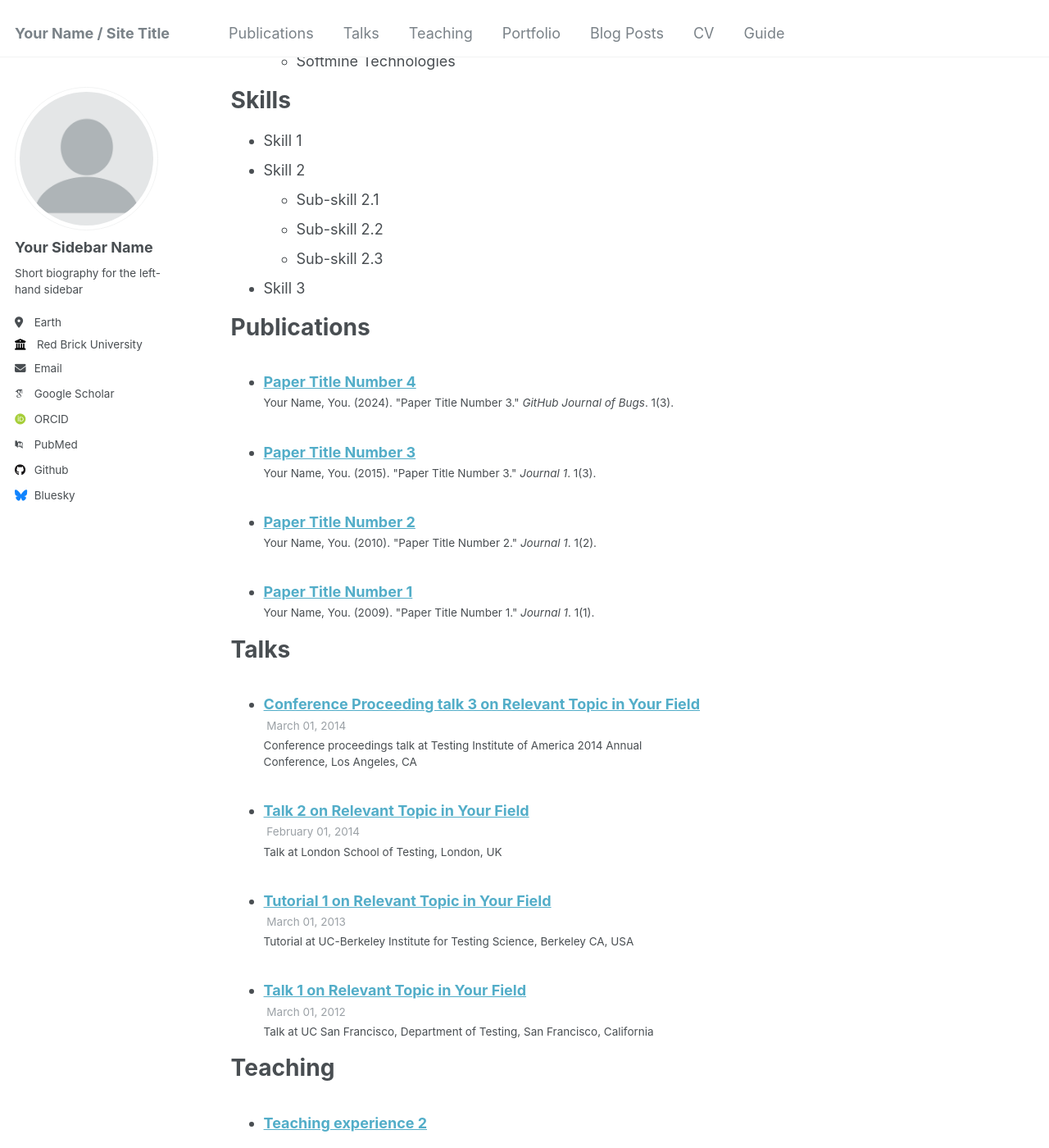
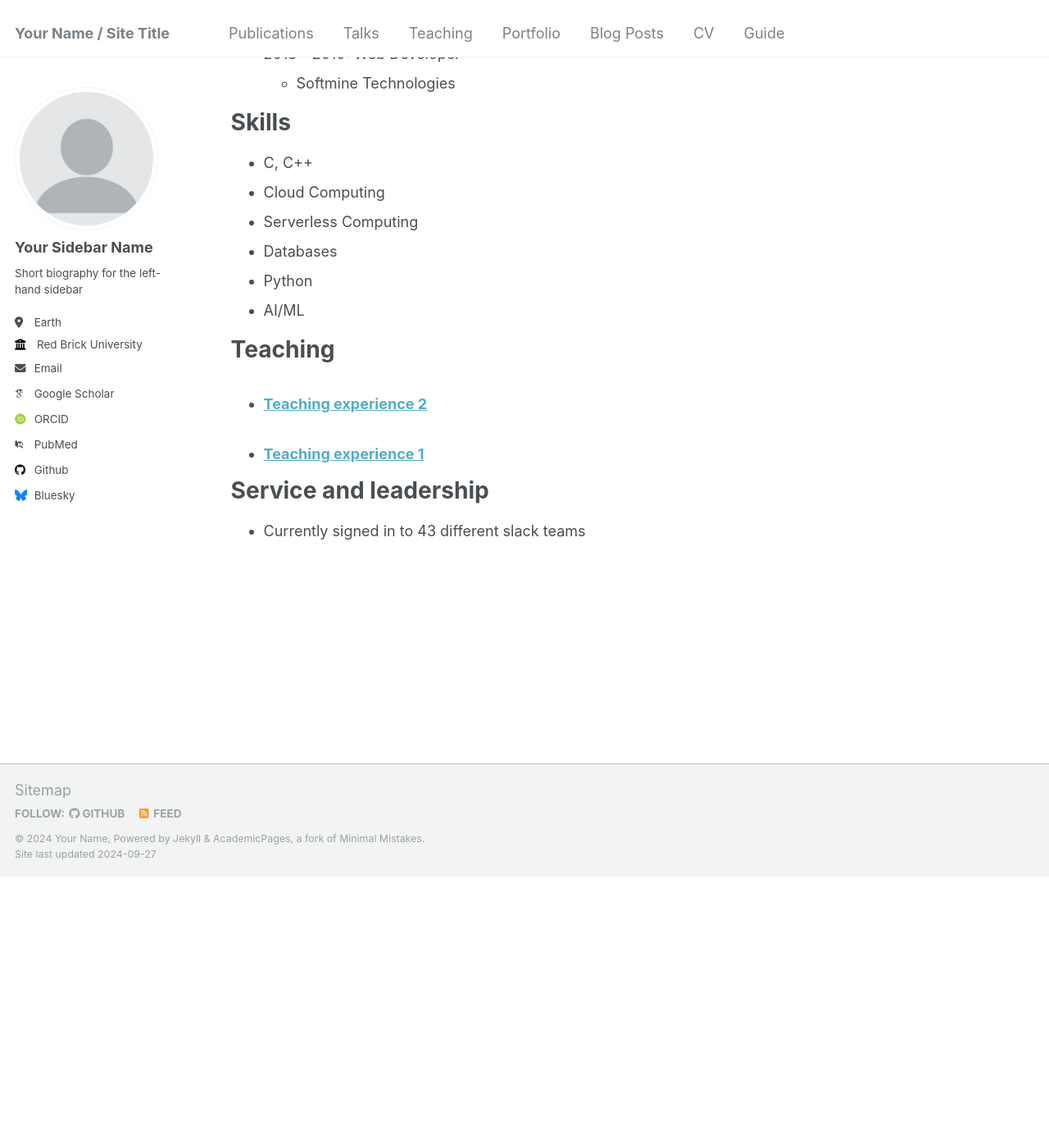
Before and after one commit to im-rikesh/im-rikesh.github.io, a Jekyll site: the page built from _pages/cv.md, in a window 1280 px wide and 1400 px high, scrolled down 560 px. Shown: the whole window at 82% size. Built offline with Jekyll 4.4.1, drawn with Linux system fonts in a browser that asks for light colours; some web fonts are replaced; after the commit the page ends 1629 px from its top, so only the background shows below that; some of the changed text lies outside the part shown.

Commit message:
Update cv.md

```diff
--- a/_pages/cv.md
+++ b/_pages/cv.md
@@ -16,10 +16,10 @@ Education
 
 Work experience
 ======
-* Spring 2024: Academic Pages Collaborator
-  * Github University
-  * Duties includes: Updates and improvements to template
-  * Supervisor: The Users
+* 2023 - Present: Teaching Assistant
+  * New Jersey Institute of Technology
+  * Duties include: Teaching and Grading
+  * Courses: Cloud Computing (CS 6), Intensive Programming in Linux(), Computer Programming Language (CS 635), Intro to Computer Science in C++ (CS 115), (CS 116), Python for Bio Informatics (BNFO 115)
 
 * 2019 - 2023: ETL and BI Developer
   * Siddhartha Bank Limited
@@ -30,24 +30,12 @@ Work experience
 
 Skills
 ======
-* Skill 1
-* Skill 2
-  * Sub-skill 2.1
-  * Sub-skill 2.2
-  * Sub-skill 2.3
-* Skill 3
-
-Publications
-======
-  <ul>{% for post in site.publications reversed %}
-    {% include archive-single-cv.html %}
-  {% endfor %}</ul>
-
-Talks
-======
-  <ul>{% for post in site.talks reversed %}
-    {% include archive-single-talk-cv.html  %}
-  {% endfor %}</ul>
+* C, C++
+* Cloud Computing
+* Serverless Computing
+* Databases
+* Python
+* AI/ML
 
 Teaching
 ======
```
